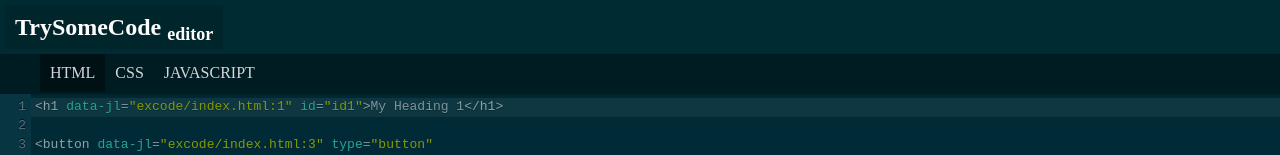
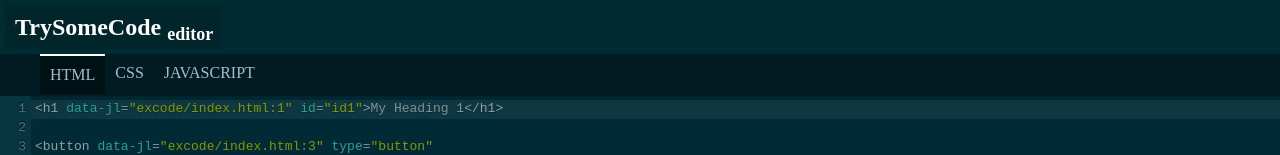
Before and after one commit to vietanhdev/Try-Some-Code, a plain HTML site: page index.html in a window 1280 px wide. Shown: the top 155 px of the page. Drawn offline with nearby package versions, Linux system fonts and the light colour scheme.

Commit message:
highlight selected tab

```diff
--- a/stylesheet.css
+++ b/stylesheet.css
@@ -32,13 +32,14 @@ nav.editor-menu, nav.result-menu {
 }
 .editor-menu ul.tab li {
     cursor: pointer;
-    color: #d6d6d6;
+    color: #ABC;
     float: left;
     display: block;
     padding: 10px;
 }
 .editor-menu ul.tab li.active {
     background: rgba(0, 0, 0, 0.4);
+    border-top: 2px solid #fff;
 }
 .editor-menu ul.tab li:hover {
     background: rgba(0, 0, 0, 0.3);
```
